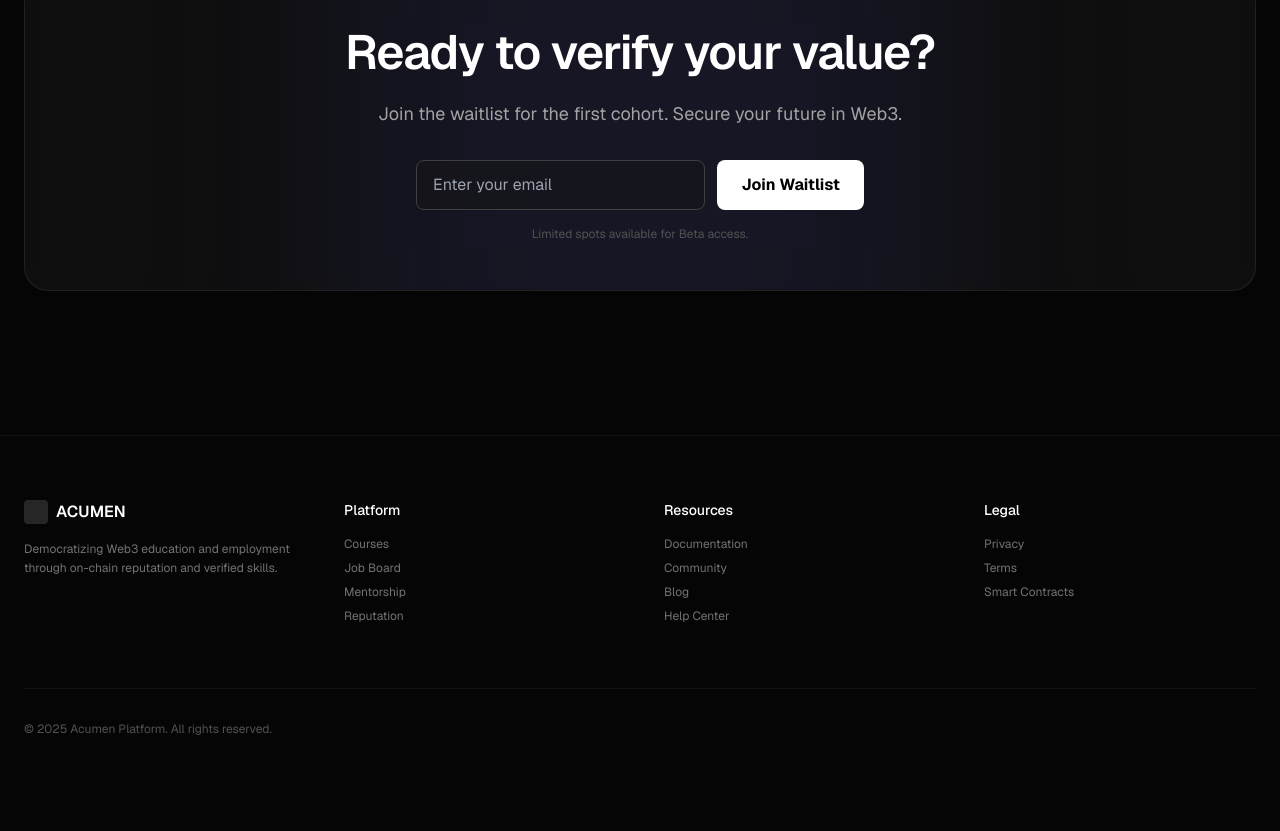
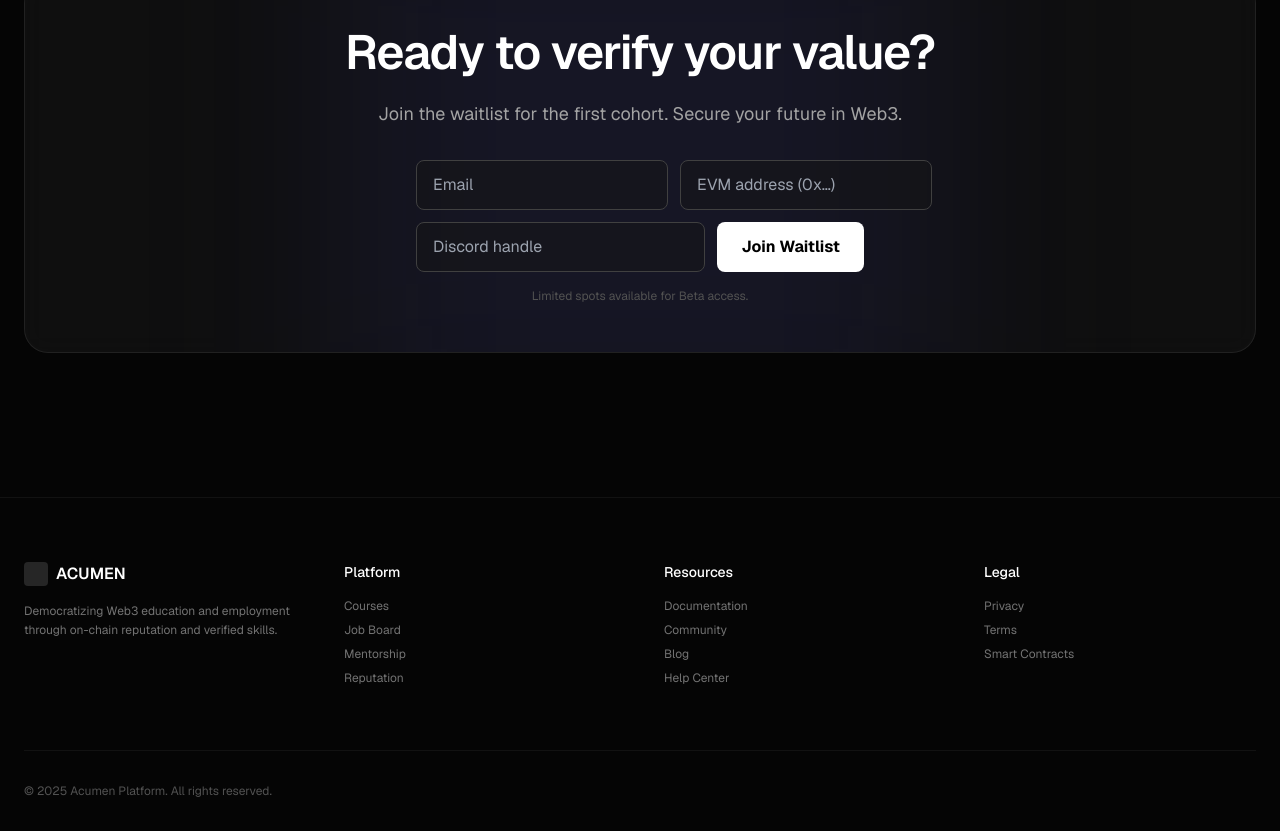
Before and after one commit to AcumenHQ/website, a Next.js app: page / in a window 1280 px wide. Shown: the part 3203-4034 px from the top of the page. Before the commit the page ends 3972 px from the top, so only its background shows below. Built offline with nearby package versions, Linux system fonts and the light colour scheme; no server answers; some icons are missing.

Commit message:
add evm address, discord server

```diff
--- a/package.json
+++ b/package.json
@@ -13,6 +13,7 @@
     "class-variance-authority": "^0.7.1",
     "clsx": "^2.1.1",
     "framer-motion": "^11.15.0",
+    "ioredis": "^5.10.0",
     "lucide-react": "^0.468.0",
     "next": "^16.1.6",
     "react": "^19.0.0",
--- a/src/app/api/waitlist/route.ts
+++ b/src/app/api/waitlist/route.ts
@@ -1,5 +1,6 @@
 import { NextResponse } from "next/server";
 import { Resend } from "resend";
+import { getRedisClient } from "@/lib/redis";
 
 const resend = new Resend(process.env.RESEND_API_KEY);
 
@@ -39,6 +40,10 @@ export async function POST(request: Request) {
   try {
     const body = await request.json();
     const email = typeof body?.email === "string" ? body.email.trim() : "";
+    const evmAddress =
+      typeof body?.evmAddress === "string" ? body.evmAddress.trim() : "";
+    const discord =
+      typeof body?.discord === "string" ? body.discord.trim() : "";
 
     if (!email) {
       return NextResponse.json(
@@ -55,12 +60,48 @@ export async function POST(request: Request) {
       );
     }
 
+    if (evmAddress) {
+      const evmRegex = /^0x[a-fA-F0-9]{40}$/;
+      if (!evmRegex.test(evmAddress)) {
+        return NextResponse.json(
+          { error: "Please enter a valid EVM address" },
+          { status: 400 }
+        );
+      }
+    }
+
+    if (discord && discord.length > 80) {
+      return NextResponse.json(
+        { error: "Discord handle is too long" },
+        { status: 400 }
+      );
+    }
+
     if (!process.env.RESEND_API_KEY) {
       console.error("RESEND_API_KEY is not set");
       return NextResponse.json(
         { error: "Waitlist is temporarily unavailable" },
         { status: 503 }
       );
+    }
+
+    const redis = getRedisClient();
+    if (redis) {
+      const key = `waitlist:${email.toLowerCase()}`;
+      const payload = {
+        email,
+        evmAddress: evmAddress || null,
+        discord: discord || null,
+        createdAt: new Date().toISOString(),
+      };
+      try {
+        await redis.set(key, JSON.stringify(payload));
+      } catch (redisError) {
+        console.error("Redis waitlist write failed:", redisError);
+        // Don't fail the request just because persistence failed
+      }
+    } else {
+      console.warn("REDIS_URL is not set – skipping waitlist persistence");
     }
 
     const { data, error } = await resend.emails.send({
@@ -78,7 +119,10 @@ export async function POST(request: Request) {
       );
     }
 
-    return NextResponse.json({ ok: true, id: data?.id });
+    return NextResponse.json({
+      ok: true,
+      id: data?.id,
+    });
   } catch (err) {
     console.error("Waitlist API error:", err);
     return NextResponse.json(
--- a/src/components/landing/cta.tsx
+++ b/src/components/landing/cta.tsx
@@ -4,8 +4,11 @@ import { useState } from "react";
 
 export function CTA() {
   const [email, setEmail] = useState("");
+  const [evmAddress, setEvmAddress] = useState("");
+  const [discord, setDiscord] = useState("");
   const [status, setStatus] = useState<"idle" | "loading" | "success" | "error">("idle");
   const [message, setMessage] = useState("");
+  const [showDiscordInvite, setShowDiscordInvite] = useState(false);
 
   async function handleSubmit(e: React.FormEvent) {
     e.preventDefault();
@@ -16,7 +19,11 @@ export function CTA() {
       const res = await fetch("/api/waitlist", {
         method: "POST",
         headers: { "Content-Type": "application/json" },
-        body: JSON.stringify({ email: email.trim() }),
+        body: JSON.stringify({
+          email: email.trim(),
+          evmAddress: evmAddress.trim() || undefined,
+          discord: discord.trim() || undefined,
+        }),
       });
       const data = await res.json().catch(() => ({}));
       if (!res.ok) {
@@ -26,6 +33,9 @@ export function CTA() {
       }
       setStatus("success");
       setEmail("");
+      setEvmAddress("");
+      setDiscord("");
+      setShowDiscordInvite(true);
     } catch {
       setStatus("error");
       setMessage("Something went wrong. Please try again.");
@@ -53,24 +63,44 @@ export function CTA() {
           ) : (
             <form
               onSubmit={handleSubmit}
-              className="flex flex-col sm:flex-row gap-3 max-w-md mx-auto"
+              className="flex flex-col gap-3 max-w-md mx-auto text-left"
             >
+              <div className="flex flex-col gap-3 sm:flex-row">
                 <input
                   type="email"
-                placeholder="Enter your email"
+                  placeholder="Email"
                   value={email}
                   onChange={(e) => setEmail(e.target.value)}
                   disabled={status === "loading"}
                   required
                   className="flex-1 bg-neutral-900/50 border border-neutral-700 text-white px-4 py-3 rounded-lg focus:outline-none focus:border-indigo-500 transition-colors disabled:opacity-60"
                 />
+                <input
+                  type="text"
+                  placeholder="EVM address (0x…)"
+                  value={evmAddress}
+                  onChange={(e) => setEvmAddress(e.target.value)}
+                  disabled={status === "loading"}
+                  className="flex-1 bg-neutral-900/50 border border-neutral-700 text-white px-4 py-3 rounded-lg focus:outline-none focus:border-indigo-500 transition-colors disabled:opacity-60"
+                />
+              </div>
+              <div className="flex flex-col gap-3 sm:flex-row">
+                <input
+                  type="text"
+                  placeholder="Discord handle"
+                  value={discord}
+                  onChange={(e) => setDiscord(e.target.value)}
+                  disabled={status === "loading"}
+                  className="flex-1 bg-neutral-900/50 border border-neutral-700 text-white px-4 py-3 rounded-lg focus:outline-none focus:border-indigo-500 transition-colors disabled:opacity-60"
+                />
                 <button
                   type="submit"
                   disabled={status === "loading"}
-                className="bg-white text-black font-bold px-6 py-3 rounded-lg hover:bg-neutral-200 transition-colors whitespace-nowrap disabled:opacity-60 disabled:cursor-not-allowed"
+                  className="bg-white text-black font-bold px-6 py-3 rounded-lg hover:bg-neutral-200 transition-colors whitespace-nowrap disabled:opacity-60 disabled:cursor-not-allowed sm:self-stretch"
                 >
                   {status === "loading" ? "Joining…" : "Join Waitlist"}
                 </button>
+              </div>
             </form>
           )}
 
@@ -85,6 +115,37 @@ export function CTA() {
         </div>
 
         <div className="absolute top-1/2 left-1/2 -translate-x-1/2 -translate-y-1/2 w-[600px] h-[600px] bg-indigo-500/10 blur-[100px] pointer-events-none" />
+
+        {showDiscordInvite && (
+          <div className="absolute inset-0 z-20 flex items-center justify-center bg-black/70">
+            <div className="bg-neutral-900 border border-neutral-700 rounded-2xl px-6 py-5 max-w-sm w-full text-left shadow-2xl">
+              <h3 className="text-xl font-semibold text-white mb-2">
+                Join the Acumen Discord
+              </h3>
+              <p className="text-sm text-neutral-400 mb-4">
+                You&apos;re on the waitlist. Come hang out with the community while we get things ready.
+              </p>
+              <div className="flex items-center justify-between gap-3">
+                <button
+                  type="button"
+                  onClick={() => setShowDiscordInvite(false)}
+                  className="px-4 py-2 rounded-lg border border-neutral-700 text-sm text-neutral-300 hover:bg-neutral-800 transition-colors"
+                >
+                  Maybe later
+                </button>
+                <a
+                  href="https://discord.gg/n5z8XXeM4"
+                  target="_blank"
+                  rel="noreferrer"
+                  className="inline-flex items-center justify-center px-4 py-2 rounded-lg bg-[#5865F2] text-sm font-medium text-white hover:bg-[#4752c4] transition-colors"
+                  onClick={() => setShowDiscordInvite(false)}
+                >
+                  Join Discord
+                </a>
+              </div>
+            </div>
+          </div>
+        )}
       </div>
     </section>
   );
--- /dev/null
+++ b/src/lib/redis.ts
@@ -0,0 +1,17 @@
+import Redis from "ioredis";
+
+let client: Redis | null = null;
+
+export function getRedisClient() {
+  if (!process.env.REDIS_URL) {
+    return null;
+  }
+
+  if (!client) {
+    client = new Redis(process.env.REDIS_URL, {
+      maxRetriesPerRequest: 2,
+    });
+  }
+
+  return client;
+}
```
Also changed, not shown: 2 other files (tests, documents, lock files or other folders). Lines whose indentation alone changed are shown as unchanged.
